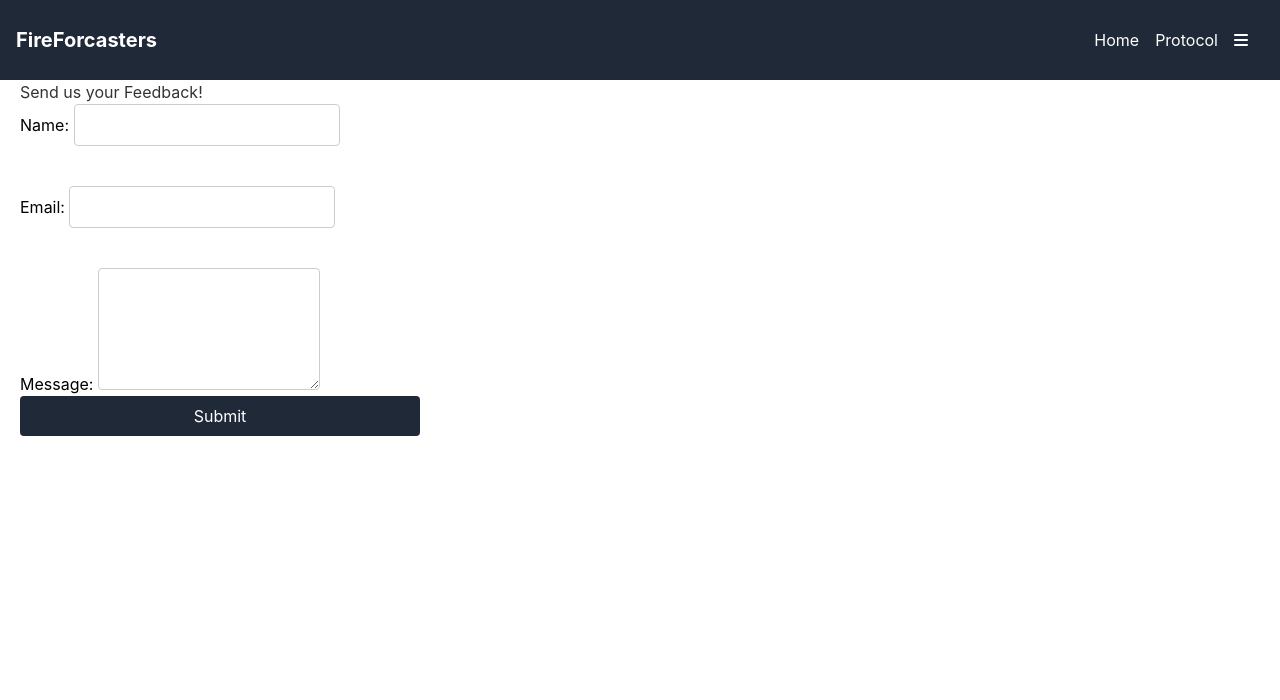
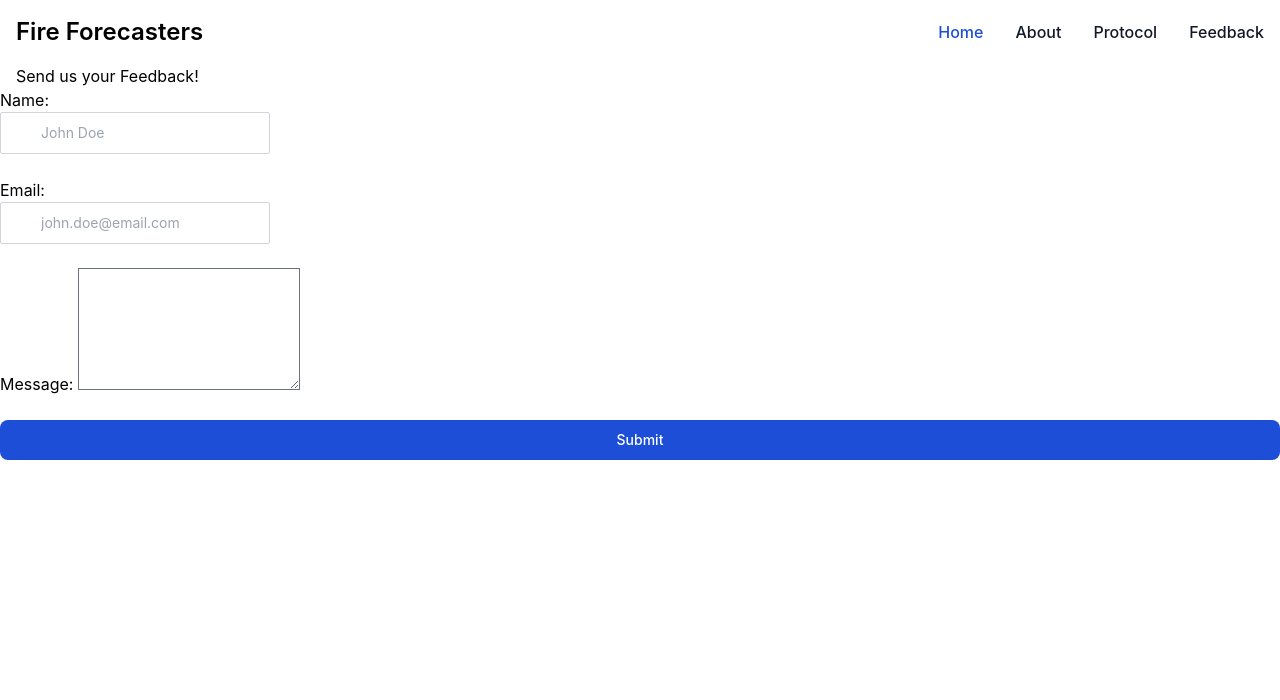
Before and after one commit to gaurav5-5/NASA23, a Flask app: page /feedback in a window 1280 px wide. Shown: the top 700 px of the page. Run offline with Flask 3, Linux system fonts and the light colour scheme; some libraries are stand-ins or nearby versions.

Commit message:
navbar+footer update

```diff
--- a/static/main.css
+++ b/static/main.css
@@ -79,38 +79,3 @@ code {
   .dropdown:hover .dropdown-content {
     display: block;
   }
-
-  /*for feedback.html*/
-h1 {
-    color: #333;
-    font-size: 2rem;
-    margin-bottom: 1rem;
-}
-form {
-    display: flex;
-    flex-direction: column;
-    max-width: 400px;
-    margin-left: 20px;
-}
-label {
-    margin-bottom: 0.5rem;
-}
-input[type="text"],
-input[type="email"],
-textarea {
-    padding: 0.5rem;
-    margin-bottom: 1rem;
-    border: 1px solid #ccc;
-    border-radius: 4px;
-}
-input[type="submit"] {
-    background-color: rgb(31 41 55);
-    color: #fff;
-    padding: 0.5rem 1rem;
-    border: none;
-    border-radius: 4px;
-    cursor: pointer;
-}
-input[type="submit"]:hover {
-    background-color: #131dd4;
-}
--- a/templates/feedback.html
+++ b/templates/feedback.html
@@ -11,26 +11,24 @@
 <body>
     {% include 'nav.html' %}
 
-    <h1 style="margin-left: 20px;">Send us your Feedback!</h1>
-    <div>
-        <form action="" method="post" class="fd-form">
-            <div>
+    <h1 class="px-4">Send us your Feedback!</h1>
+    <form action="" method="post" class="fd-form">
+        <div class="grid gap-6 mx-auto">
+            <div class="">
                 <label for="name">Name:</label>
-                <input type="text" name="fd-name" id="name" required>
+                <input type="text" name="fd-name" id="name" class="border border-gray-300 text-sm rounded-sm focus:border-blue-500 focus:ring-blue-500 block pl-10 p-2.5" placeholder="John Doe" required>
             </div>
-            <br>
-            <div>
+            <div class="">
                 <label for="email">Email:</label>
-                <input type="email" name="fd-email" id="email" required>
+                <input type="email" name="fd-email" id="email" class="border border-gray-300 text-sm rounded-sm focus:border-blue-500 focus:ring-blue-500 block pl-10 p-2.5" placeholder="john.doe@email.com"  required>
             </div>
-            <br>
-            <div>
+            <div class="">
                 <label for="message">Message:</label>
                 <textarea name="fd-message" id="message" rows="5" required></textarea>
             </div>
-            <input type="submit" value="Submit">
-        </form>
-    </div>
+            <button type="submit" class="text-white bg-blue-700 hover:bg-blue-800 focus:ring-4 focus:outline-none focus:ring-blue-300 font-medium rounded-lg text-sm w-full sm:w-auto px-5 py-2.5 text-center">Submit</button>
+        </div>
+    </form>
     {% include 'footer.html' %}
 </body>
 </html>
--- a/templates/footer.html
+++ b/templates/footer.html
@@ -14,3 +14,4 @@
         </div>
     </div>
 </footer>
+<script src="https://cdnjs.cloudflare.com/ajax/libs/flowbite/1.8.1/flowbite.min.js"></script>
--- a/templates/nav.html
+++ b/templates/nav.html
@@ -1,18 +1,31 @@
-<header class="bg-gray-800 text-white flex justify-between items-center px-4 py-3">
-    <div>
-        <a href="#" class="font-bold text-xl">FireForcasters</a>
+
+<nav class="bg-white border-gray-200 dark:bg-gray-900">
+    <div class="max-w-screen-xl flex flex-wrap items-center justify-between mx-auto p-4">
+      <a href="{{ url_for('index') }}" class="flex items-center">
+          <span class="self-center text-2xl font-semibold whitespace-nowrap dark:text-white">Fire Forecasters</span>
+      </a>
+      <button data-collapse-toggle="navbar-default" type="button" class="inline-flex items-center p-2 w-10 h-10 justify-center text-sm text-gray-500 rounded-lg md:hidden hover:bg-gray-100 focus:outline-none focus:ring-2 focus:ring-gray-200 dark:text-gray-400 dark:hover:bg-gray-700 dark:focus:ring-gray-600" aria-controls="navbar-default" aria-expanded="false">
+          <span class="sr-only">Open main menu</span>
+          <svg class="w-5 h-5" aria-hidden="true" xmlns="http://www.w3.org/2000/svg" fill="none" viewBox="0 0 17 14">
+              <path stroke="currentColor" stroke-linecap="round" stroke-linejoin="round" stroke-width="2" d="M1 1h15M1 7h15M1 13h15"/>
+          </svg>
+      </button>
+      <div class="hidden w-full md:block md:w-auto" id="navbar-default">
+        <ul class="font-medium flex flex-col p-4 md:p-0 mt-4 border border-gray-100 rounded-lg bg-gray-50 md:flex-row md:space-x-8 md:mt-0 md:border-0 md:bg-white dark:bg-gray-800 md:dark:bg-gray-900 dark:border-gray-700">
+          <li>
+            <a href="{{ url_for('index') }}" class="block py-2 pl-3 pr-4 text-white bg-blue-700 rounded md:bg-transparent md:text-blue-700 md:p-0 dark:text-white md:dark:text-blue-500" aria-current="page">Home</a>
+          </li>
+          <li>
+            <a href="{{ url_for('about') }}" class="block py-2 pl-3 pr-4 text-gray-900 rounded hover:bg-gray-100 md:hover:bg-transparent md:border-0 md:hover:text-blue-700 md:p-0 dark:text-white md:dark:hover:text-blue-500 dark:hover:bg-gray-700 dark:hover:text-white md:dark:hover:bg-transparent">About</a>
+          </li>
+
+          <li>
+            <a href="{{ url_for('protocol') }}" class="block py-2 pl-3 pr-4 text-gray-900 rounded hover:bg-gray-100 md:hover:bg-transparent md:border-0 md:hover:text-blue-700 md:p-0 dark:text-white md:dark:hover:text-blue-500 dark:hover:bg-gray-700 dark:hover:text-white md:dark:hover:bg-transparent">Protocol</a>
+          </li>
+          <li>
+            <a href="{{ url_for('feedback') }}" class="block py-2 pl-3 pr-4 text-gray-900 rounded hover:bg-gray-100 md:hover:bg-transparent md:border-0 md:hover:text-blue-700 md:p-0 dark:text-white md:dark:hover:text-blue-500 dark:hover:bg-gray-700 dark:hover:text-white md:dark:hover:bg-transparent">Feedback</a>
+          </li>
+        </ul>
+      </div>
     </div>
-    <nav class="ml-auto">
-        <ul class="flex space-x-4">
-            <li><a href="{{ url_for('index') }}" class="hover:text-gray-300">Home</a></li>
-            <li><a href="{{ url_for('protocol') }}" class="hover:text-gray-300">Protocol</a></li>
-        </ul>
-    </nav>
-    <div class="dropdown">
-        <button class="dropbtn"><i class="fa-solid fa-bars" alt="menu"></i></button>
-        <div class="dropdown-content">
-            <a href="{{ url_for('about') }}">About</a>
-            <a href="{{ url_for('feedback') }}">Feedback</a>
-        </div>
-    </div>
-</header>
+  </nav>
--- a/templates/scripts.html
+++ b/templates/scripts.html
@@ -7,3 +7,5 @@
 <script src="https://kit.fontawesome.com/52a68816aa.js" crossorigin="anonymous"></script>
 
 <script src="https://cdnjs.cloudflare.com/ajax/libs/Chart.js/4.4.0/chart.min.js" integrity="sha512-7U4rRB8aGAHGVad3u2jiC7GA5/1YhQcQjxKeaVms/bT66i3LVBMRcBI9KwABNWnxOSwulkuSXxZLGuyfvo7V1A==" crossorigin="anonymous" referrerpolicy="no-referrer"></script>
+
+<link href="https://cdnjs.cloudflare.com/ajax/libs/flowbite/1.8.1/flowbite.min.css" rel="stylesheet" />
```
Also changed, not shown: static/feedback.css (+34 -0 lines).
